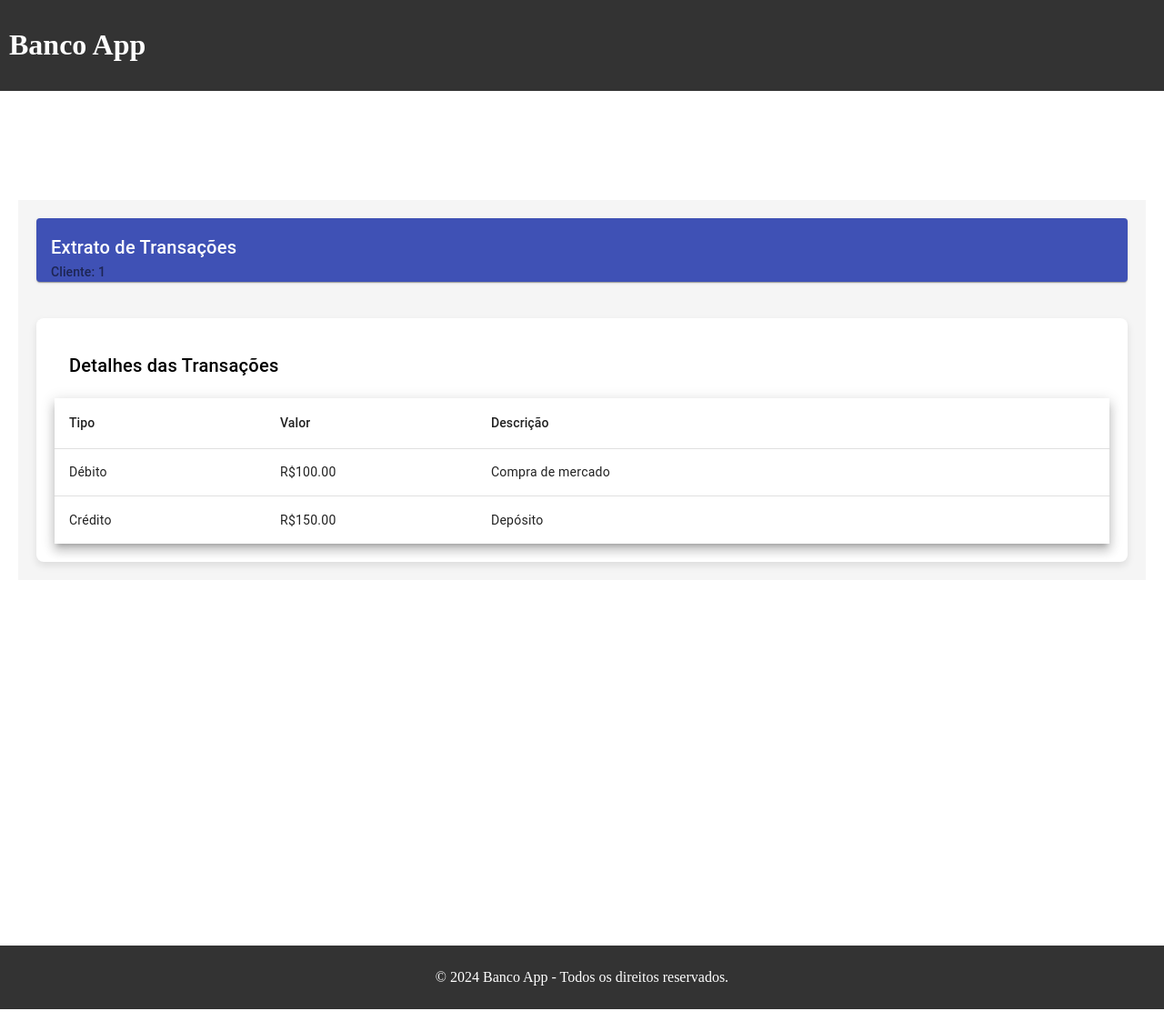
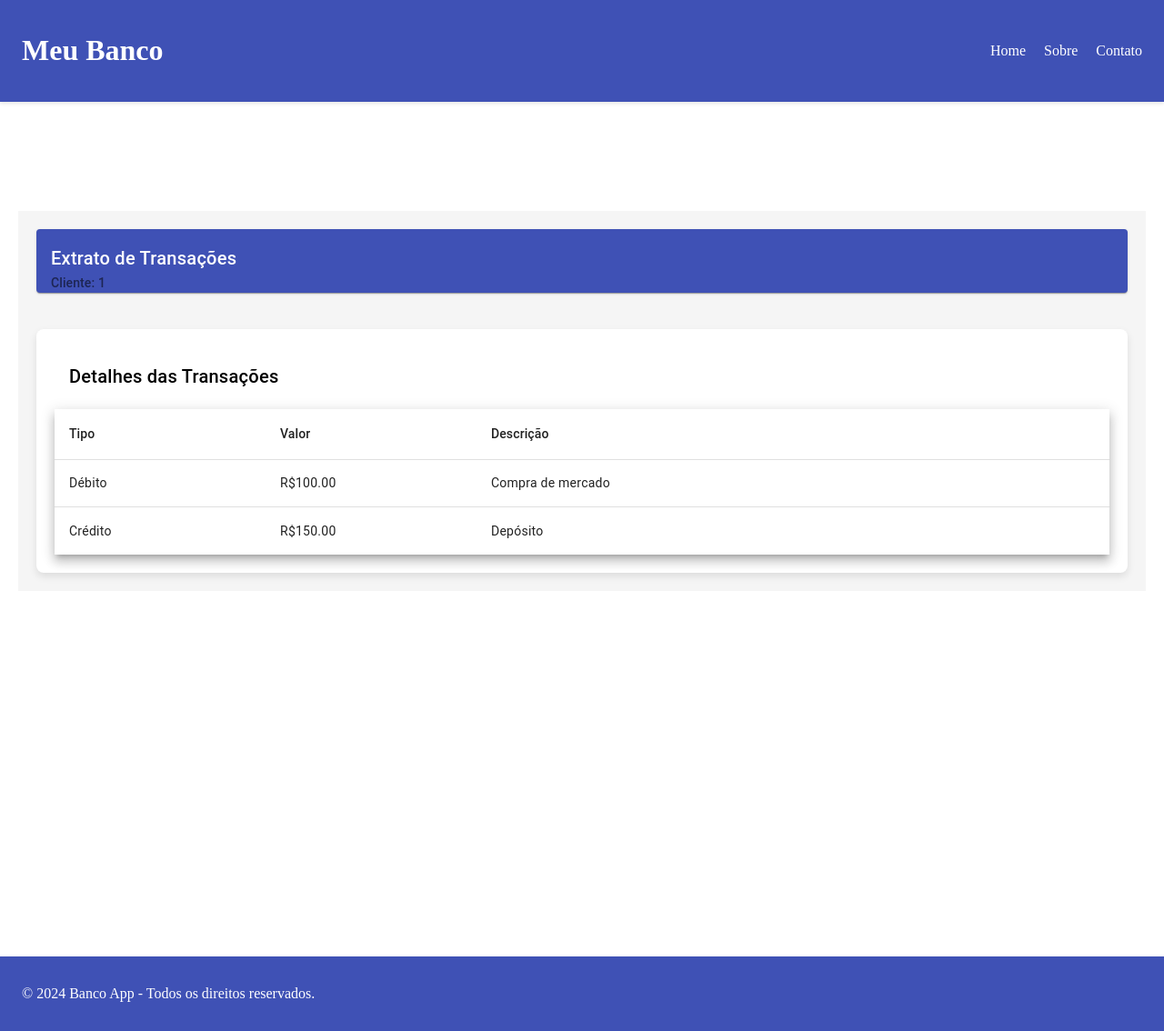
Before and after one commit to alinebianca2/banco-app, an Angular app: page /extrato/1 in a window 1280 px wide. Shown: the whole page at 91% size. Before the commit the page ends 1110 px from the top, so only its background shows below. Built offline with nearby package versions, Linux system fonts and the light colour scheme.

Commit message:
feat: header and footer components

```diff
--- a/src/app/shared/shared/components/footer/footer.component.scss
+++ b/src/app/shared/shared/components/footer/footer.component.scss
@@ -1,6 +1,14 @@
+$primary-color: #3f51b5;  // Cor principal (igual ao foco do input, mas pode ser personalizada)
+$background-color: #ffffff;  // Cor de fundo para header e footer
+$shadow-color: rgba(0, 0, 0, 0.1);  // Cor da sombra no estilo Material Design
+
+
 footer {
-    background-color: #333;
-    color: white;
-    padding: 10px;
-    text-align: center;
+  background-color: $primary-color;  // Usando a cor principal
+  color: white;  // Cor do texto
+  padding: 16px 24px;  // Padding consistente, pode ajustar conforme necessário
+  box-shadow: 0 2px 4px $shadow-color;  // Sombra sutil para dar a sensação de profundidade
+  display: flex;
+  justify-content: space-between;  // Distribui os itens no header/footer
+  align-items: center;  // Alinha os itens verticalmente ao centro
   }
--- a/src/app/shared/shared/components/header/header.component.html
+++ b/src/app/shared/shared/components/header/header.component.html
@@ -1,4 +1,8 @@
 <header>
-    <h1>Banco App</h1>
-    <!-- Adicione seu conteúdo aqui -->
-  </header>
+  <h1>Meu Banco</h1>
+  <nav>
+    <a href="#">Home</a>
+    <a href="#">Sobre</a>
+    <a href="#">Contato</a>
+  </nav>
+</header>
--- a/src/app/shared/shared/components/header/header.component.scss
+++ b/src/app/shared/shared/components/header/header.component.scss
@@ -1,5 +1,53 @@
+$primary-color: #3f51b5;  // Cor principal (igual ao foco do input, mas pode ser personalizada)
+$background-color: #ffffff;  // Cor de fundo para header e footer
+$shadow-color: rgba(0, 0, 0, 0.1);  // Cor da sombra no estilo Material Design
+
+/* Estilos para o header e footer */
 header {
-    background-color: #333;
-    color: white;
-    padding: 10px;
+  background-color: $primary-color;  // Usando a cor principal
+  color: white;  // Cor do texto
+  padding: 16px 24px;  // Padding consistente, pode ajustar conforme necessário
+  box-shadow: 0 2px 4px $shadow-color;  // Sombra sutil para dar a sensação de profundidade
+  display: flex;
+  justify-content: space-between;  // Distribui os itens no header/footer
+  align-items: center;  // Alinha os itens verticalmente ao centro
+}
+
+/* Para tornar a navegação (no header) mais consistente com o Material */
+nav {
+  display: flex;
+  gap: 20px;  // Espaçamento entre os links
+}
+
+nav a {
+  text-decoration: none;  // Remove sublinhado
+  color: white;  // Cor do texto do link
+  font-weight: 500;  // Peso de fonte um pouco mais forte
+  transition: color 0.3s ease-in-out;  // Transição para efeitos de hover
+}
+
+nav a:hover {
+  color: #ff4081;  // Cor do link ao passar o mouse (usando cor de destaque do Material)
+}
+
+/* Adiciona responsividade */
+@media screen and (max-width: 768px) {
+  header, footer {
+    padding: 12px 16px;  // Ajusta o padding para telas menores
   }
+
+  nav {
+    flex-direction: column;  // Em telas pequenas, os links ficam empilhados
+    gap: 10px;
+  }
+}
+
+/* Estilo para os inputs com foco */
+mat-form-field.mat-focused {
+  border-color: $primary-color !important;  // Cor de borda quando o input está em foco
+}
+
+mat-form-field input:focus {
+  outline: none;  // Remove o outline padrão
+  box-shadow: 0 0 4px $primary-color;  // Aplica a cor do foco no box-shadow
+}
```
Also changed, not shown: src/app/shared/shared.module.ts (+8 -2 lines).
